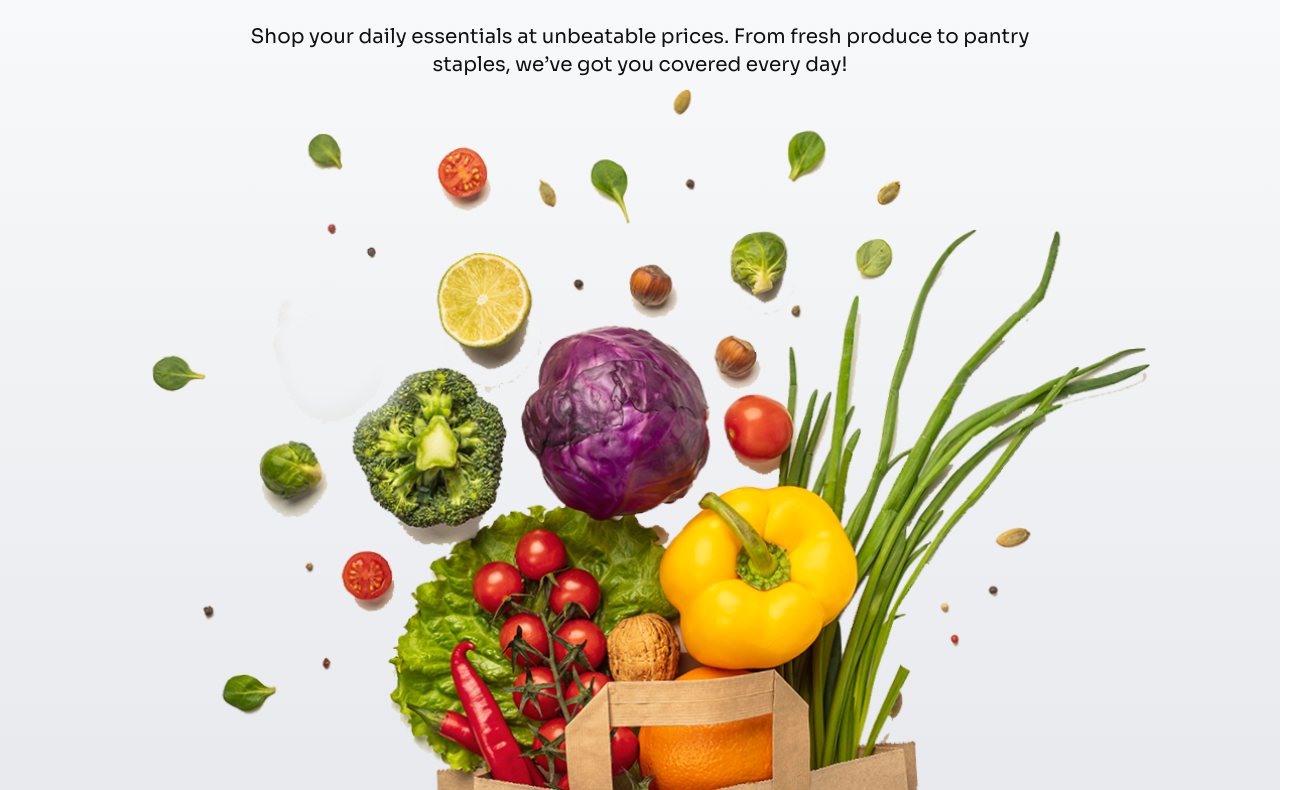
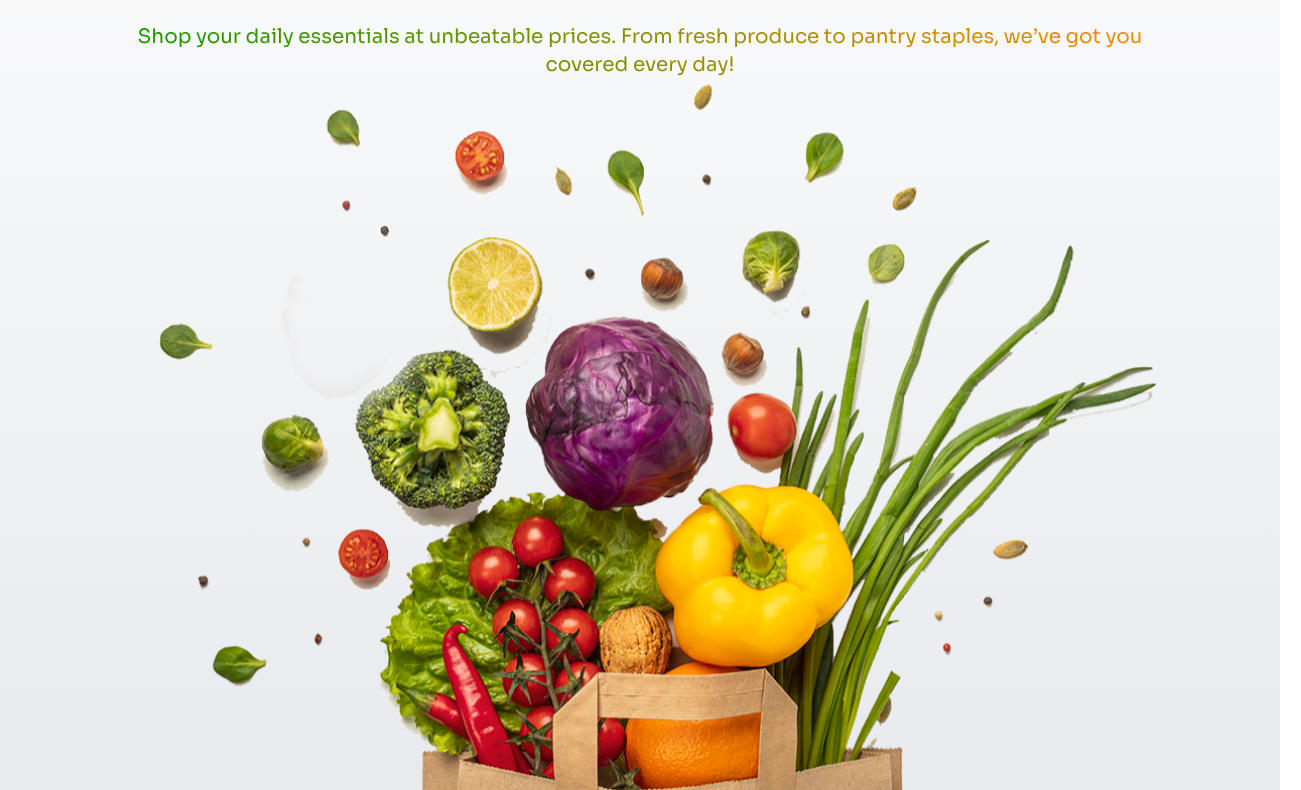
Before and after one commit to Sabbir-XD/Assignment-03, a plain HTML site: page index.html in a window 1280 px wide. Shown: the part 313-1103 px from the top of the page, 1301 px wide, since content can reach past the window. Drawn offline with nearby package versions, Linux system fonts and the light colour scheme; a web font is replaced by a local one.

Commit message:
some changes to some section

```diff
--- a/index.html
+++ b/index.html
@@ -24,18 +24,37 @@
           --font-sora: "Sora", serif;
           --font-AdLam: "ADLaM Display", serif;
         }
-        @theme {
-        --animate-wiggle: wiggle 1s ease-in-out infinite;
-         @keyframes wiggle {
-                   0%,
-           100% {
-             transform: rotate(-3deg);
+
+        @keyframes gradientBG {
+        0% { background-position: 0% 50%; }
+        50% { background-position: 100% 50%; }
+        100% { background-position: 0% 50%; }
+        }
+
+        .text-animated-bg {
+        background: linear-gradient(90deg, #179800, #ff8a00, #111111, #6b41ff);
+        background-size: 300% 300%;
+        -webkit-background-clip: text;
+        -webkit-text-fill-color: transparent;
+        animation: gradientBG 5s ease infinite;
+        }
+
+        /* Floating Animation (Image) */
+        @keyframes float {
+            0% {
+            transform: translateY(0);
             }
             50% {
-              transform: rotate(3deg);
+            transform: translateY(-10px);
             }
-           }
-          }
+            100% {
+            transform: translateY(0);
+            }
+        }
+        .animate-float {
+            animation: float 3s ease-in-out infinite, slideIn 1s ease-out forwards;
+        }
+
       </style>
 </head>
 <body class="font-sora box-border">
@@ -64,7 +83,7 @@
                       <div tabindex="0" role="button" class="btn btn-ghost btn-circle sm:hidden">
                         <svg
                           xmlns="http://www.w3.org/2000/svg"
-                          class="h-5 w-5 text-title"
+                          class="h-8 w-8 text-title"
                           fill="none"
                           viewBox="0 0 24 24"
                           stroke="currentColor">
@@ -96,18 +115,22 @@
             <p class="border-b-2 border-[#179800] block sm:hidden"></p>
          </nav>
          <!-- banner part start -->
-        <section class="container mx-auto">
-            <!-- banner contain -->
+         <section class="container mx-auto">
+            <!-- Banner Content -->
             <div class="mt-12 w-10/12 mx-auto text-center">
-              <h1 class="text-heading text-[32px] md:text-[56px] font-semibold">Freshness <span class="text-[#179800]">You Can <br>
-                  Count </span> On, Prices You’ll Love!</h1>
-              <p class="text-heading text-base md:text-xl font-light md:font-normal mt-8">Shop your daily essentials at unbeatable prices. From fresh produce to pantry <br> staples, we’ve got you covered every day!</p>
+              <h1 class="text-heading text-[32px] md:text-[56px] font-semibold">
+                Freshness <span class="text-[#179800]">You Can <br> Count </span> On, Prices You’ll Love!
+              </h1>
+              <p class="text-animated-bg text-heading text-base md:text-xl font-light md:font-normal mt-8">
+                Shop your daily essentials at unbeatable prices. From fresh produce to pantry staples, we’ve got you covered every day!
+              </p>
             </div>
-            <!-- banner image -->
-            <div class="max-w-full justify-items-center animate-wiggle">
+
+            <!-- Banner Image -->
+            <div class="max-w-full flex justify-center transition-all animate-float">
               <img src="./assets/image/hero-vegetables.png" alt="" class="w-fit">
             </div>
-        </section>
+          </section>
     </header>
 
     <!-- main part in html start -->
@@ -159,8 +182,8 @@
                               <p class="text-heading">Discover a world of treats, toys, and <br>essentials handpicked for you.</p>
                               <button class="btn px-8 bg-white text-heading">Buy Now</button>
                           </div>
-                          <div class="justify-items-end">
-                            <img src="./assets/image/vegetable-offer.png" alt="Offer">
+                          <div class="justify-items-end w-full md:-mt-20 -mt-16">
+                            <img src="./assets/image/vegetable-offer.png" alt="Offer" class="w-fit">
                         </div>
                       </div>
 
```
Also changed, not shown: tailwind.config.js (line endings or trailing spaces).
